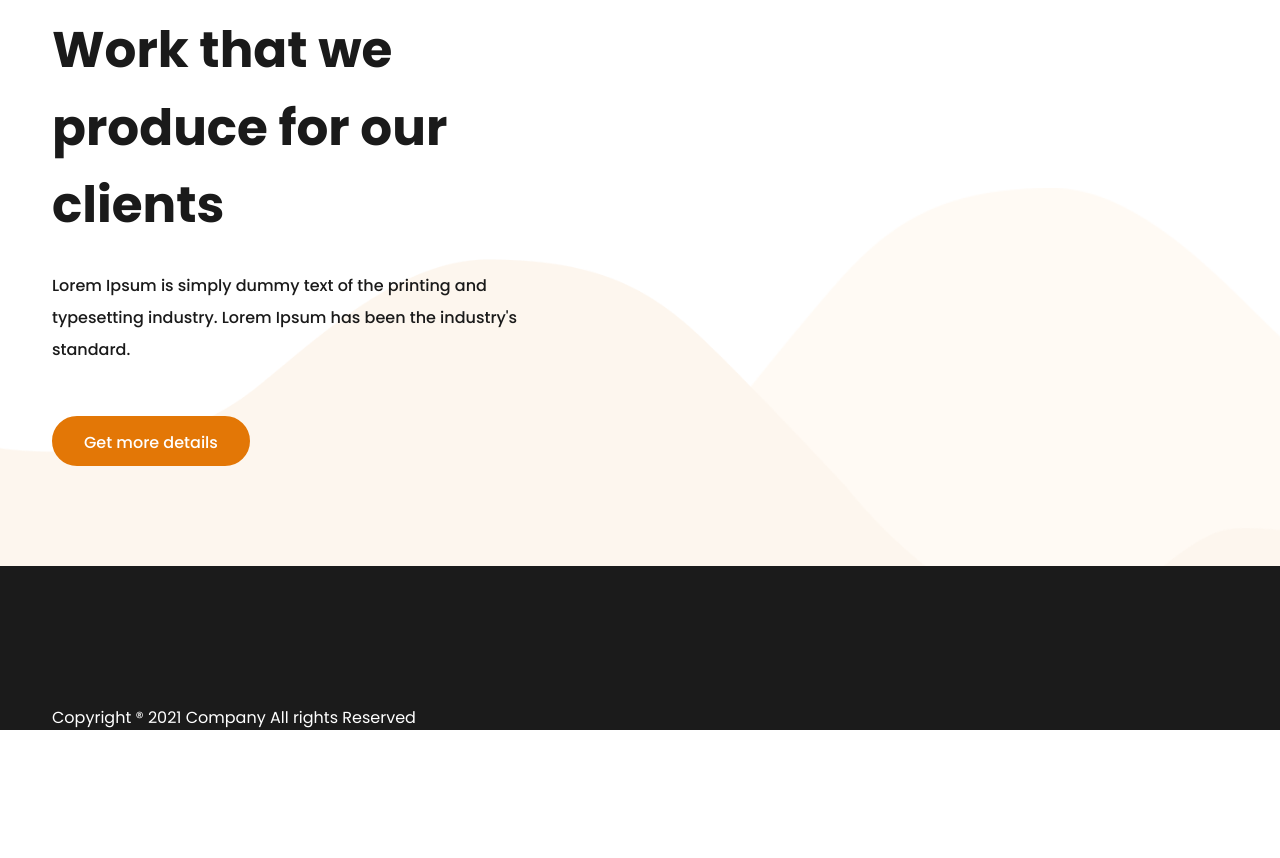
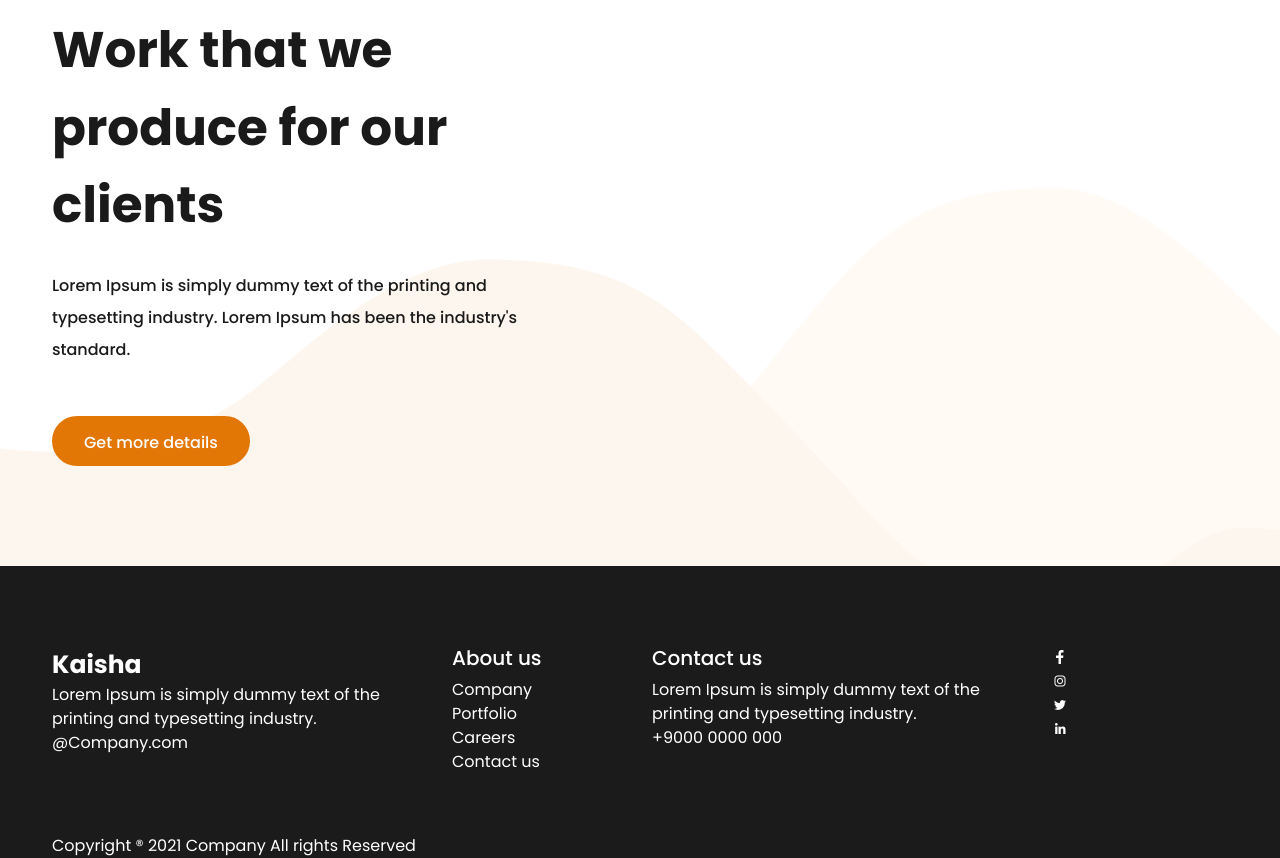
Before and after one commit to im-azad/kaisha, a plain HTML site: page index.html in a window 1280 px wide. Shown: the part 238-1096 px from the top of the page. Before the commit the page ends 968 px from the top, so only its background shows below. Drawn offline with nearby package versions, Linux system fonts and the light colour scheme.

Commit message:
add footer

```diff
--- a/assets/scss/base/_typography.scss
+++ b/assets/scss/base/_typography.scss
@@ -12,7 +12,7 @@ h4,
 h5,
 h6 {
 	font-family: var(--poppinsFont);
-	font-weight: 600;
+	font-weight: 500;
 }
 
 a {
--- a/index.html
+++ b/index.html
@@ -142,7 +142,85 @@
 
 			<!-- Footer area start -->
 			<footer class="footer-area">
-				<div class="footer-top"></div>
+				<div class="footer-top">
+					<div class="container">
+						<div class="row">
+							<div class="col-lg-4">
+								<div class="footer-widget">
+									<div class="footer-logo">
+										<a href="index.html" class="logo"
+											>Kaisha</a
+										>
+									</div>
+									<div class="footer-widget-content">
+										<p>
+											Lorem Ipsum is simply dummy text of
+											the printing and typesetting
+											industry.
+										</p>
+										<p class="email">@Company.com</p>
+									</div>
+								</div>
+							</div>
+							<div class="col-lg-2">
+								<div class="footer-widget">
+									<div class="footer-widget-title">
+										<h5>About us</h5>
+									</div>
+									<div class="footer-widget-content">
+										<ul class="quick-links">
+											<li><a href="#">Company</a></li>
+											<li><a href="#">Portfolio</a></li>
+											<li><a href="#">Careers</a></li>
+											<li><a href="#">Contact us</a></li>
+										</ul>
+									</div>
+								</div>
+							</div>
+							<div class="col-lg-4">
+								<div class="footer-widget">
+									<div class="footer-widget-title">
+										<h5>Contact us</h5>
+									</div>
+									<div class="footer-widget-content">
+										<p>
+											Lorem Ipsum is simply dummy text of
+											the printing and typesetting
+											industry.
+										</p>
+										<p>+9000 0000 000</p>
+									</div>
+								</div>
+							</div>
+							<div class="col-lg-2">
+								<div class="footer-social-link">
+									<ul>
+										<li>
+											<a href="#"
+												><i class="la la-facebook-f"></i
+											></a>
+										</li>
+										<li>
+											<a href="#"
+												><i class="la la-instagram"></i
+											></a>
+										</li>
+										<li>
+											<a href="#"
+												><i class="la la-twitter"></i
+											></a>
+										</li>
+										<li>
+											<a href="#"
+												><i class="la la-linkedin"></i
+											></a>
+										</li>
+									</ul>
+								</div>
+							</div>
+						</div>
+					</div>
+				</div>
 				<div class="footer-bottom">
 					<div class="container">
 						<div class="row">
```
Also changed, not shown: assets/css/style.css.
